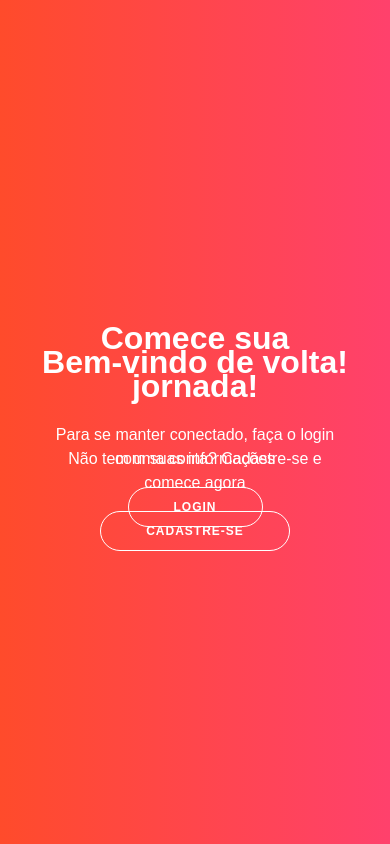
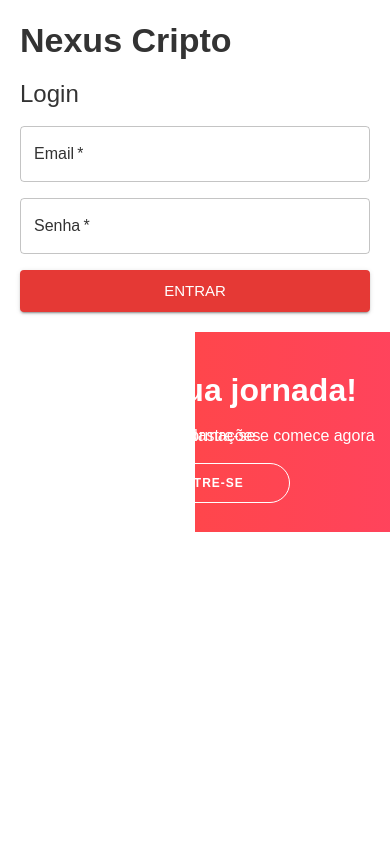
Before and after one commit to gohenj/nexus-frontend, a React (Create React App) app: page / in a window 390 px wide. Built offline with nearby package versions, Linux system fonts and the light colour scheme; no server answers.

Commit message:
responsividade

```diff
--- a/src/components/AuthPage.css
+++ b/src/components/AuthPage.css
@@ -175,80 +175,83 @@
 }
 
 /* --- MEDIA QUERY PARA MOBILE --- */
+/* --- MEDIA QUERY PARA MOBILE (NOVO E SIMPLIFICADO) --- */
 @media (max-width: 768px) {
-  /* Quebra a animação de deslize e transforma num layout simples */
-
   .auth-container {
+    flex-direction: column; /* Empilha os elementos */
     width: 100%;
     min-height: 100vh;
-    height: 100%;
-    border-radius: 0;
+    height: auto;
+    border-radius: 0; /* Remove as bordas arredondadas */
   }
 
   .form-container {
     width: 100%;
+    height: auto;
+    padding: 20px; /* Adiciona algum padding */
+    z-index: 2; /* Garante que fique por cima */
   }
 
+  .sign-in-container,
   .sign-up-container {
-    /* Move o painel de cadastro para cima */
-    transform: translateY(100%);
+    position: relative; /* Não precisam mais de absoluto */
+    top: 0;
+    left: 0;
+    height: auto; /* Altura automática */
+    transform: none !important; /* Remove todas as transformações de animação */
   }
 
-  /* Quando ativo, desliza o cadastro para o sítio */
-  .auth-container.right-panel-active .sign-up-container {
-    transform: translateY(0);
-  }
-
-  .sign-in-container {
-    /* Move o painel de login para baixo */
-    transform: translateY(0);
-  }
-
-  /* Quando ativo, desliza o login para fora */
-  .auth-container.right-panel-active .sign-in-container {
-    transform: translateY(100%);
-  }
-
-  /* O overlay agora fica em cima */
   .overlay-container {
+    position: relative; /* Não precisa mais de absoluto */
     width: 100%;
-    height: 100%;
-    left: 0;
-    top: 0;
-    transform: translateY(0);
-  }
-
-  .auth-container.right-panel-active .overlay-container {
-    transform: translateY(-100%); /* Desliza para cima */
+    height: 200px; /* Altura fixa para o cabeçalho/overlay */
+    transform: none !important; /* Remove transformações */
+    z-index: 1; /* Fica por baixo do form */
   }
 
   .overlay {
-    left: 0;
-    width: 100%;
+    background-position: center;
+    background-size: cover;
+    flex-direction: column;
+    justify-content: center;
+    align-items: center;
     height: 100%;
-    transform: translateY(0);
-  }
-
-  .auth-container.right-panel-active .overlay {
-    transform: translateY(0);
   }
 
   .overlay-panel {
     width: 100%;
+    padding: 0 20px;
+    text-align: center;
+    display: flex; /* Para alinhar o texto e os botões */
+    flex-direction: column;
+    justify-content: center;
+    align-items: center;
   }
 
-  .overlay-right {
-    transform: translateY(0);
-  }
-  .overlay-left {
-    transform: translateY(0);
+  .overlay-panel h1, .overlay-panel p {
+    margin: 5px 0; /* Ajusta as margens do texto */
   }
 
-  .auth-container.right-panel-active .overlay-right {
-    transform: translateY(100%);
+  .overlay-panel button {
+    margin-top: 10px; /* Adiciona espaço acima dos botões */
   }
-  .auth-container.right-panel-active .overlay-left {
-    transform: translateY(-100%);
+
+  /* Quando ativo, só mostra o painel de cadastro */
+  .auth-container.right-panel-active .sign-in-container {
+    display: none;
+  }
+  .auth-container.right-panel-active .sign-up-container {
+    display: block;
+  }
+  .auth-container:not(.right-panel-active) .sign-up-container {
+    display: none;
+  }
+  .auth-container:not(.right-panel-active) .sign-in-container {
+    display: block;
+  }
+
+  .auth-container.right-panel-active .overlay-container {
+    display: none; /* Esconde o overlay quando o cadastro está ativo */
   }
 }
 
```
